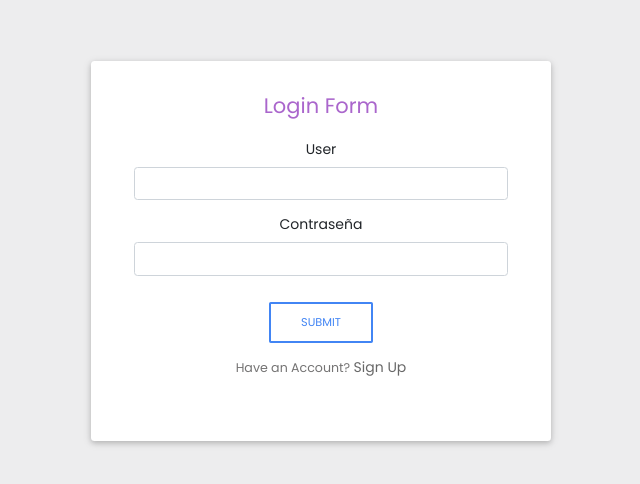
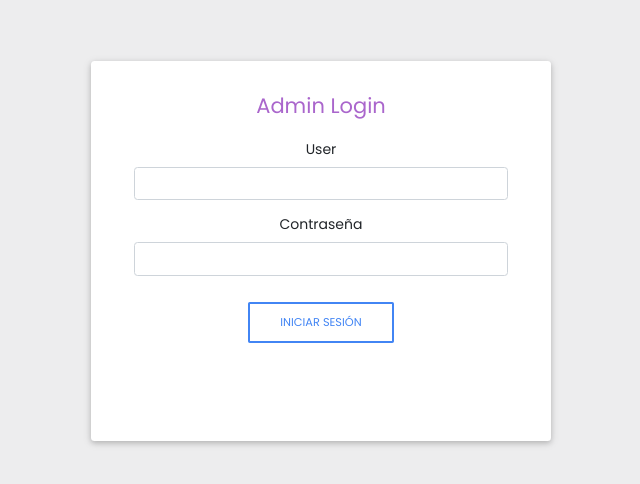
Before and after one commit to glopezs18/Proyecto2_9490-18-3141, a React (Create React App) app: page /admin in a window 1280 px wide. Shown: the part 162-646 px from the top of the page, without its empty margins (319-959 px from the left). Built offline with nearby package versions, Linux system fonts and the light colour scheme.

Commit message:
update component login admin

```diff
--- a/src/admin/LoginAdmin.tsx
+++ b/src/admin/LoginAdmin.tsx
@@ -88,7 +88,7 @@ const LoginAdmin = () => {
                         <div className="col-md-12">
                             <div className="card-body">
                                 <h3 className="card-title text-center text-secondary mt-3">
-                                    Login Form
+                                    Admin Login
                                 </h3>
                                 <form autoComplete="off" onSubmit={handleSubmit(login)}>
                                     <div className="mb-3 mt-4">
@@ -126,14 +126,8 @@ const LoginAdmin = () => {
                                             className="btn btn-outline-primary text-center shadow-none mb-3"
                                             type="submit"
                                         >
-                                            Submit
+                                            Iniciar sesión
                                         </button>
-                                        <p className="card-text pb-2">
-                                            Have an Account?{" "}
-                                            <Link style={{ textDecoration: "none" }} to={"/register"}>
-                                                Sign Up
-                                            </Link>
-                                        </p>
                                     </div>
                                 </form>
                             </div>
```
